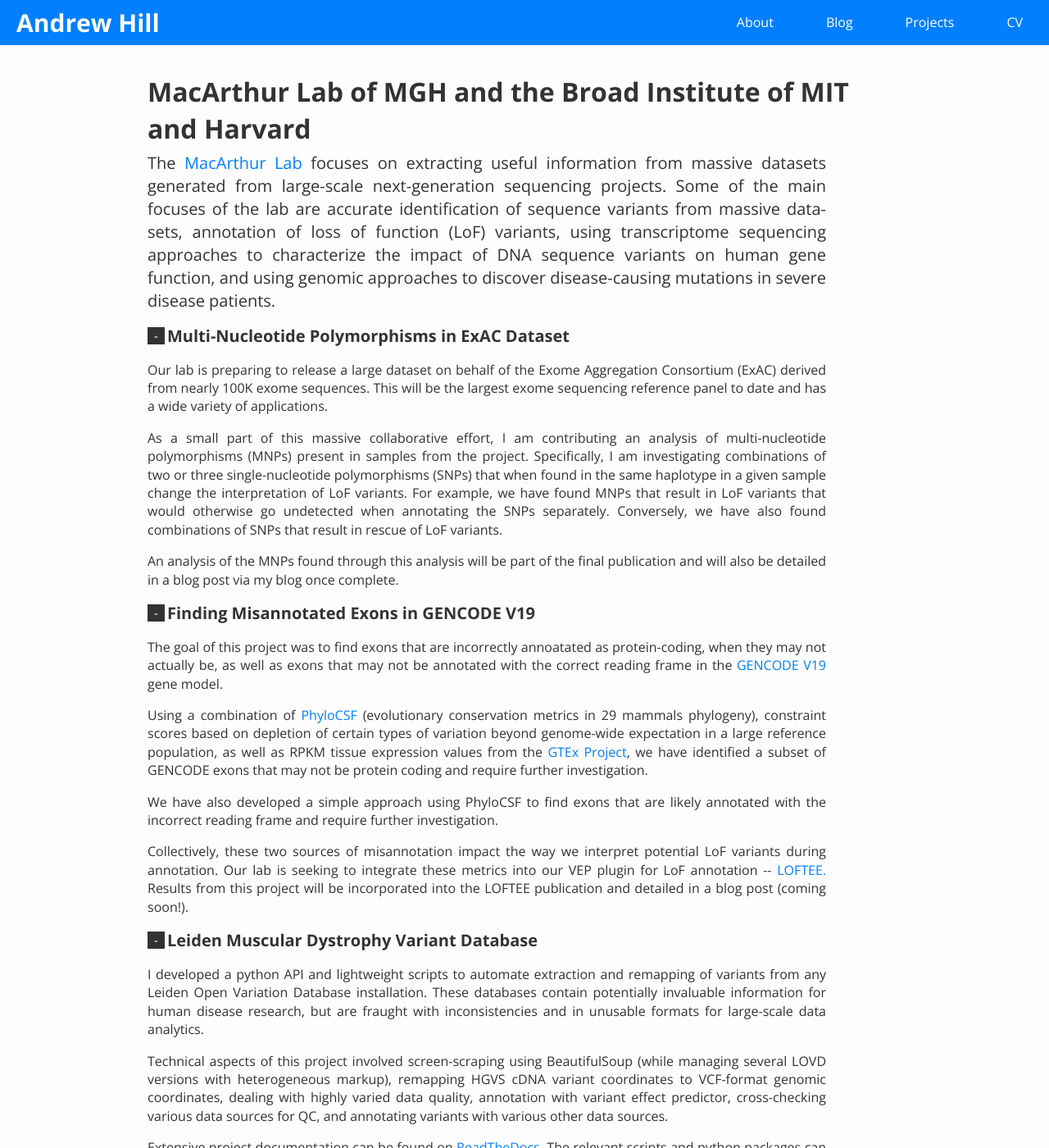
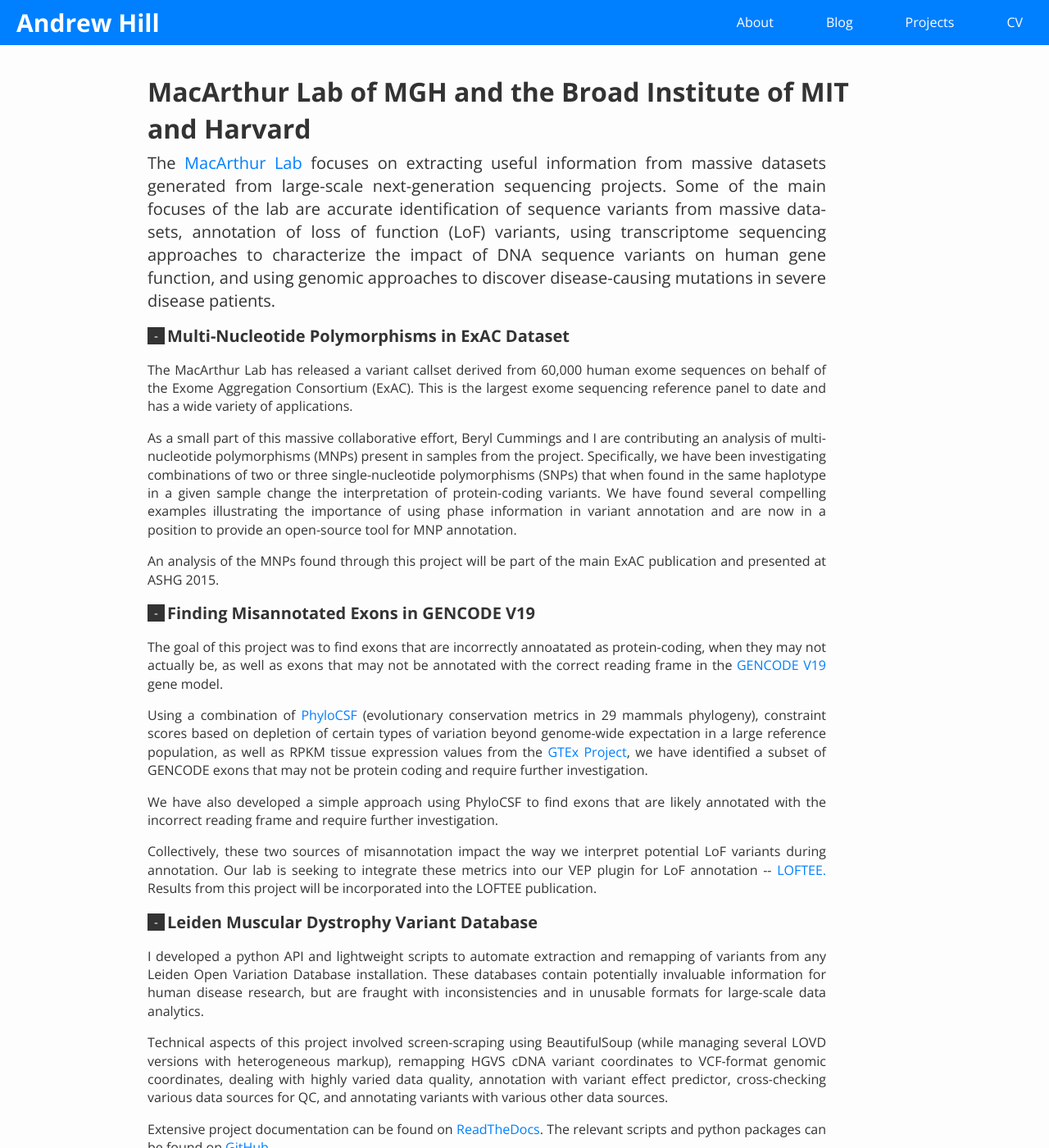
Before and after one commit to andrewhill157/personal-website, a Jekyll site: the page built from projects/macarthur-lab/index.html, in a window 1280 px wide and 1400 px high. Shown: the whole window at 82% size. Built offline with Jekyll 4.4.1, drawn with Linux system fonts in a browser that asks for light colours; nearby versions of some CDN libraries; some web fonts are replaced; Markdown is read by kramdown in place of the engine named in the settings.

Commit message:
Updated project pages and added d information for EPICviz and updated ExAC MNP project description. Minor styling updates.

```diff
--- a/css/styles.css
+++ b/css/styles.css
@@ -28,6 +28,11 @@
 
 a:hover {
     text-decoration: underline;
+}
+
+.fitwidth {
+    width: 100%;
+    margin: 10px;
 }
 
 /* Trick to get shift anchor links above target to account for fixed navigation bar */
@@ -426,6 +431,7 @@
 
 .projectThumbnailBody {
     position: relative;
+    height: 180px;
     overflow: hidden;
     box-shadow: 1px 1px 1px 1px #888888;
     transition: all .15s;
--- a/projects/macarthur-lab/index.html
+++ b/projects/macarthur-lab/index.html
@@ -12,11 +12,11 @@
     <div class="project">
         <h4 class="projectTitle"><div class="expandIcon">-</div>Multi-Nucleotide Polymorphisms in ExAC Dataset</h4>
         <div class="projectBody">
-            <p>Our lab is preparing to release a large dataset on behalf of the Exome Aggregation Consortium (ExAC) derived from nearly 100K exome sequences. This will be the largest exome sequencing reference panel to date and has a wide variety of applications.</p>
+            <p>The MacArthur Lab has released a variant callset derived from 60,000 human exome sequences on behalf of the Exome Aggregation Consortium (ExAC). This is the largest exome sequencing reference panel to date and has a wide variety of applications.</p>
 
-            <p>As a small part of this massive collaborative effort, I am contributing an analysis of multi-nucleotide polymorphisms (MNPs) present in samples from the project. Specifically, I am investigating combinations of two or three single-nucleotide polymorphisms (SNPs) that when found in the same haplotype in a given sample change the interpretation of LoF variants. For example, we have found MNPs that result in LoF variants that would otherwise go undetected when annotating the SNPs separately. Conversely, we have also found combinations of SNPs that result in rescue of LoF variants.</p>
+            <p>As a small part of this massive collaborative effort, Beryl Cummings and I are contributing an analysis of multi-nucleotide polymorphisms (MNPs) present in samples from the project. Specifically, we have been investigating combinations of two or three single-nucleotide polymorphisms (SNPs) that when found in the same haplotype in a given sample change the interpretation of protein-coding variants. We have found several compelling examples illustrating the importance of using phase information in variant annotation and are now in a position to provide an open-source tool for MNP annotation.</p>
 
-            <p>An analysis of the MNPs found through this analysis will be part of the final publication and will also be detailed in a blog post via my blog once complete.</p>
+            <p>An analysis of the MNPs found through this project will be part of the main ExAC publication and presented at ASHG 2015.</p>
         </div>
     </div>
 
@@ -30,7 +30,7 @@
 
             <p>We have also developed a simple approach using PhyloCSF to find exons that are likely annotated with the incorrect reading frame and require further investigation.</p>
 
-            <p>Collectively, these two sources of misannotation impact the way we interpret potential LoF variants during annotation. Our lab is seeking to integrate these metrics into our VEP plugin for LoF annotation -- <a href="https://github.com/konradjk/loftee">LOFTEE.</a> Results from this project will be incorporated into the LOFTEE publication and detailed in a blog post (coming soon!).</p>
+            <p>Collectively, these two sources of misannotation impact the way we interpret potential LoF variants during annotation. Our lab is seeking to integrate these metrics into our VEP plugin for LoF annotation -- <a href="https://github.com/konradjk/loftee">LOFTEE.</a> Results from this project will be incorporated into the LOFTEE publication.</p>
         </div>
     </div>
 
```
Also changed, not shown: projects/index.html (+7 -7 lines), projects/uw-genome-sciences/index.html (added, +33 -0 lines), images/projects/epicviz.png (added), images/projects/exac_mnp_thumbnail.png (added).
